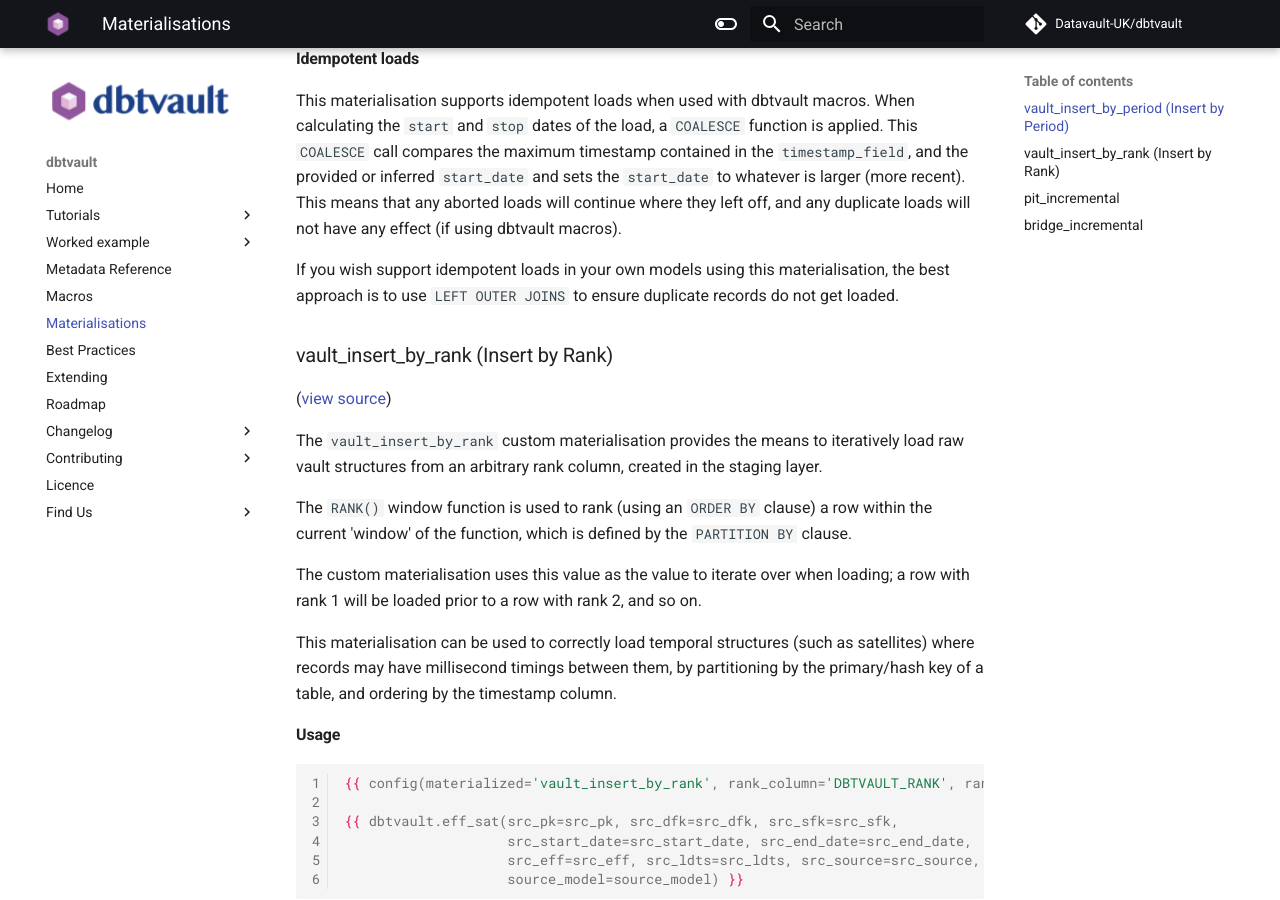
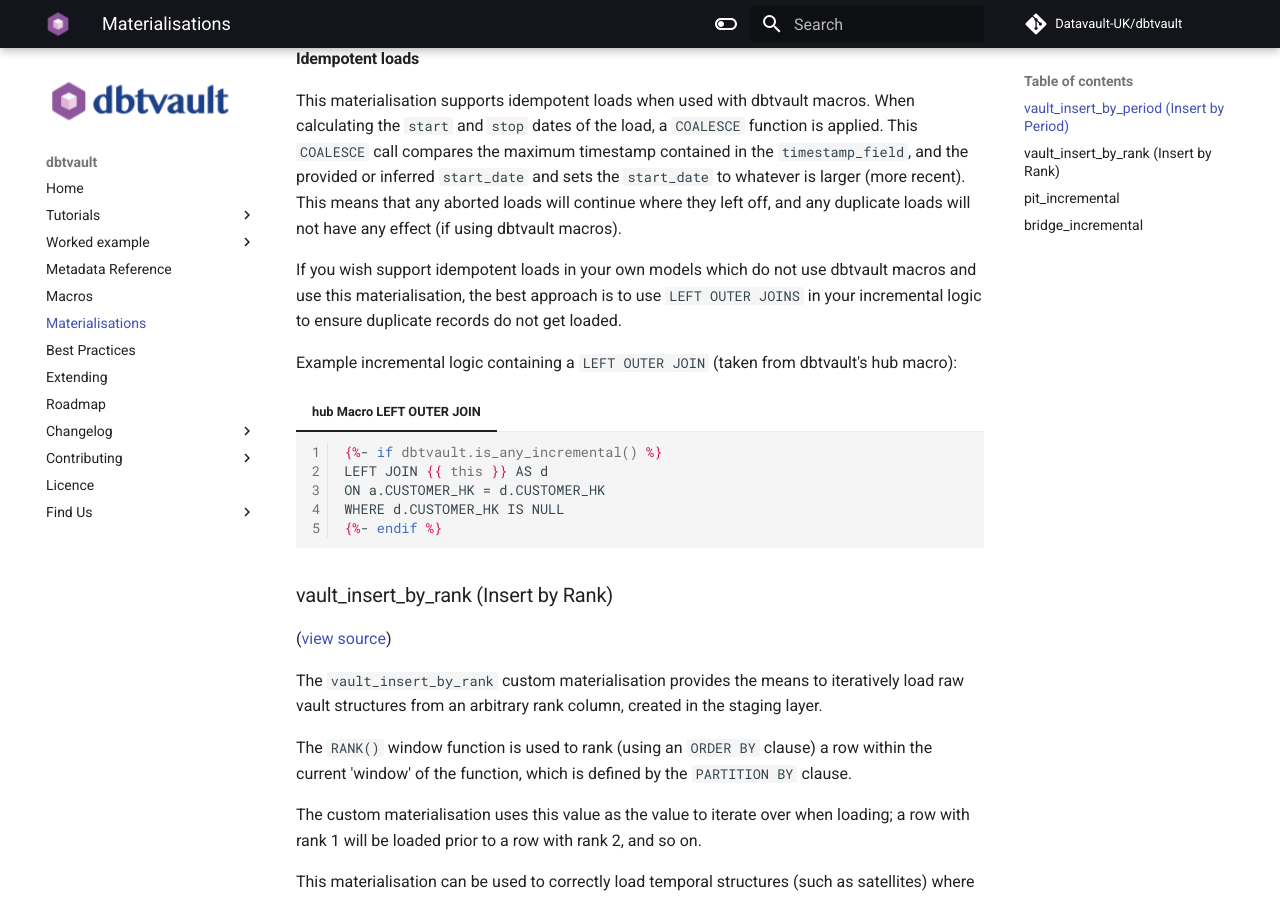
Before and after one commit to Datavault-UK/automate-dv-docs, an MkDocs documentation site: the page built from docs/materialisations.md, in a window 1280 px wide and 900 px high, scrolled down 4064 px. Built offline with MkDocs 1.6.1 and Material for MkDocs 9.7.7, drawn with Linux system fonts in a browser that asks for light colours; comment, search, counter and statistics services are not loaded.

Commit message:
Clarified idempotent load approach for models not using dbtvault macros

````diff
--- a/docs/materialisations.md
+++ b/docs/materialisations.md
@@ -210,8 +210,20 @@
 to whatever is larger (more recent). This means that any aborted loads will continue where they left off, and any
 duplicate loads will not have any effect (if using dbtvault macros).
 
-If you wish support idempotent loads in your own models using this materialisation, the best approach is to
-use `LEFT OUTER JOINS` to ensure duplicate records do not get loaded.
+If you wish support idempotent loads in your own models which do not use dbtvault macros and use this materialisation,
+the best approach is to use `LEFT OUTER JOINS` in your incremental logic to ensure duplicate records do not get loaded.
+
+Example incremental logic containing a `LEFT OUTER JOIN` (taken from dbtvault's hub macro):
+
+=== "hub Macro LEFT OUTER JOIN"
+
+    ```jinja
+    {%- if dbtvault.is_any_incremental() %}
+    LEFT JOIN {{ this }} AS d
+    ON a.CUSTOMER_HK = d.CUSTOMER_HK
+    WHERE d.CUSTOMER_HK IS NULL
+    {%- endif %}
+    ```
 
 ### vault_insert_by_rank (Insert by Rank)
 
````
